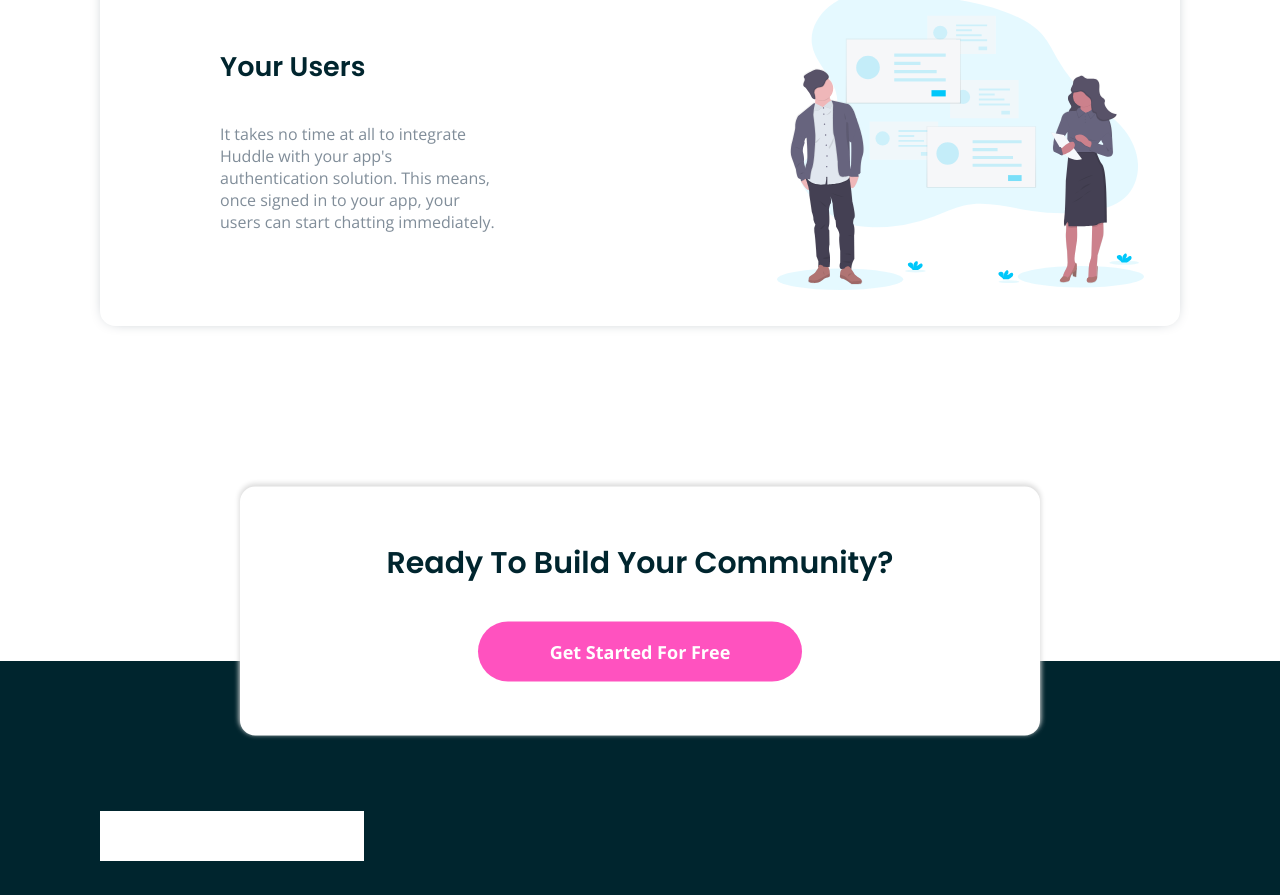
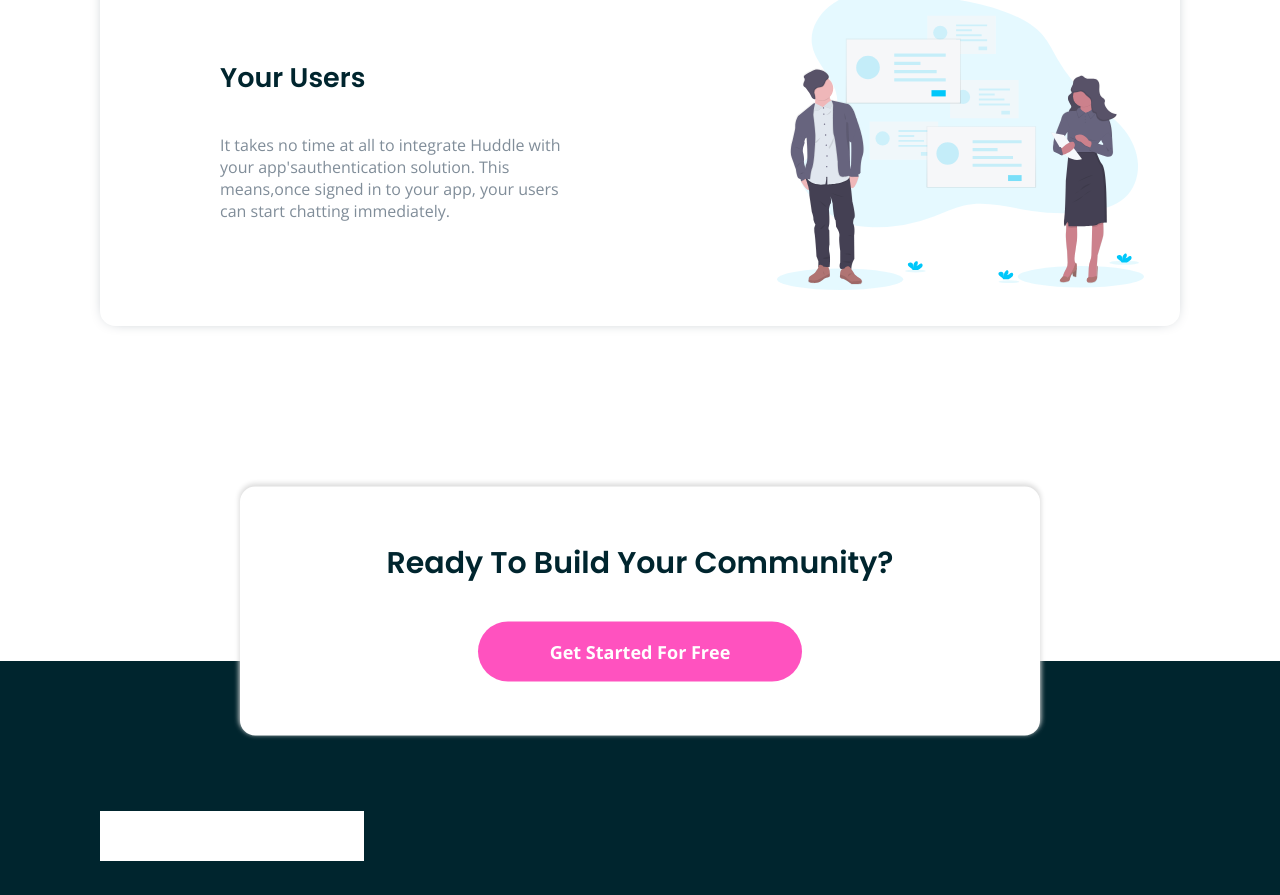
Before and after one commit to joshmichael23/featureblockshuddle, a React (Vite) app: page / in a window 1280 px wide. Shown: the part 1668-2563 px from the top of the page. Built offline with nearby package versions, Linux system fonts and the light colour scheme; grey boxes are pictures that could not be loaded.

Commit message:
2024-02-01 test

```diff
--- a/src/test.scss
+++ b/src/test.scss
@@ -200,6 +200,9 @@ header{
             span{
                 font-size: inherit;
                 display: block;
+                @media (min-width:1200px) {
+                    display: inline;
+                }
             }
 
             @media (min-width:1200px) {
```
